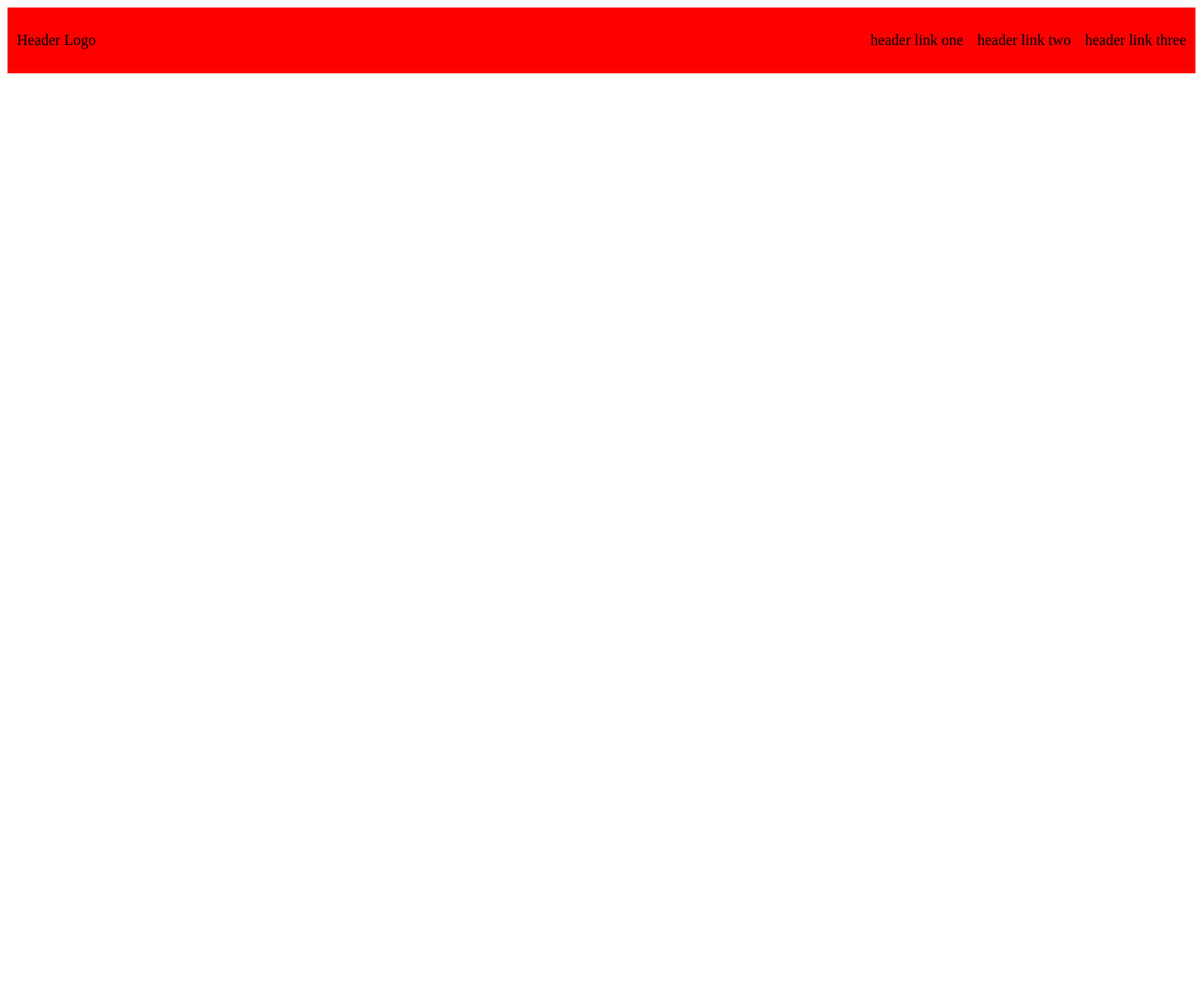
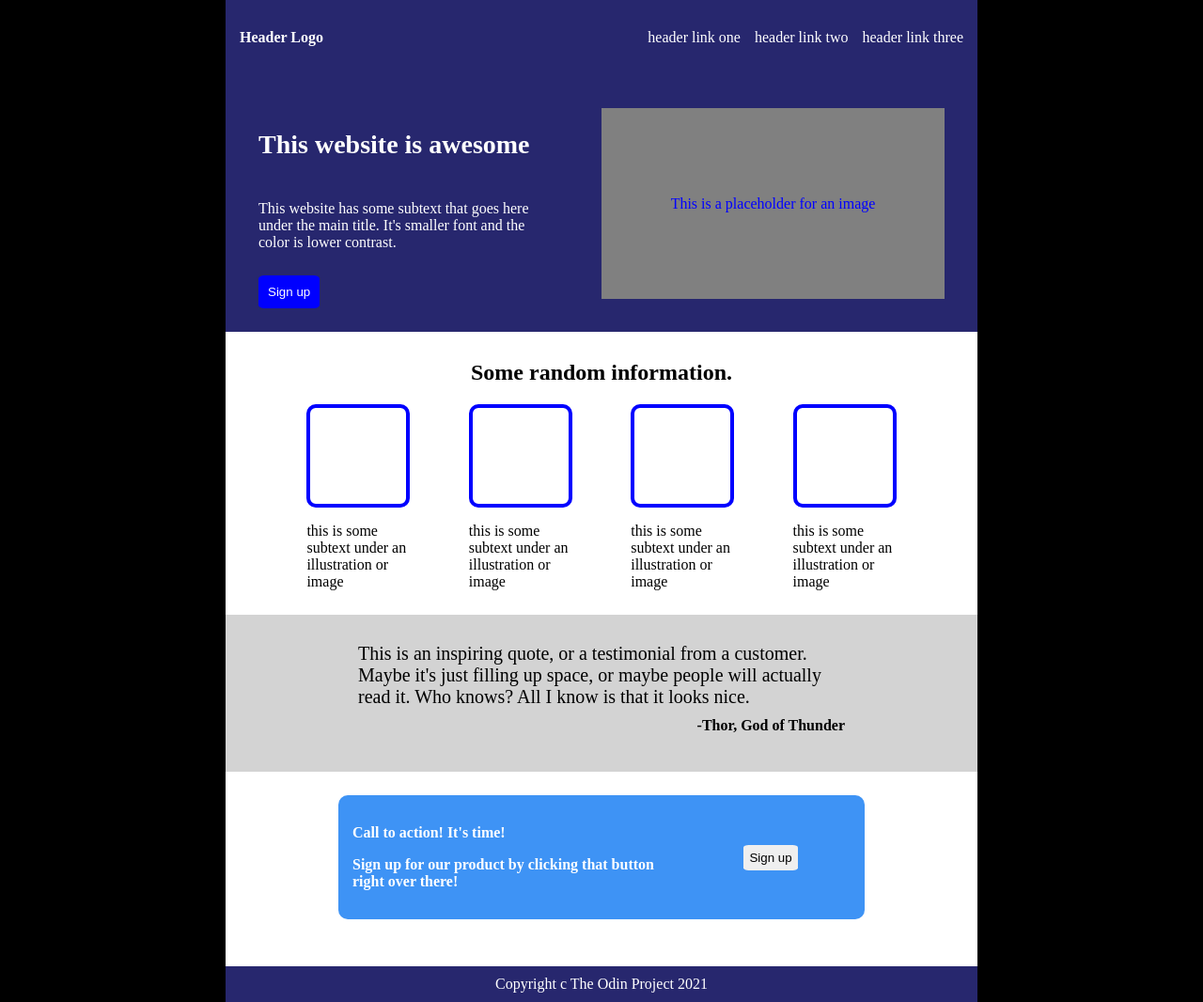
Before and after one commit to IslombekMir/HTML_CSS_Project, a plain HTML site: page index.html in a window 1280 px wide. Shown: the whole page at 94% size. Before the commit the page ends 800 px from the top, so only its background shows below. Drawn offline with Linux system fonts and the light colour scheme.

Commit message:
Finish the project

```diff
--- a/index.html
+++ b/index.html
@@ -18,15 +18,56 @@
                 <li>header link three</li>
             </ul>
         </div>
-        <div class="title-image"></div>
+        <div class="title-image">
+            <div class="title-left">
+                <h2>
+                    This website is awesome
+                </h2>
+                <p>
+                    This website has some subtext that goes here under the main title. It's smaller font and the color is lower contrast.
+                </p>
+                <button>
+                    Sign up
+                </button>
+            </div>
+            <div class="image">
+                This is a placeholder for an image
+            </div>
+            <!-- <img src="images/cornfield-8793923_1280.jpg" alt="an image of corn"> -->
+        </div>
     </header>
     <main>
-        <div class="random"></div>
-        <div class="inspiration"></div>
-        <div class="contact"></div>
+        <div class="random">
+            <h2>
+                Some random information.
+            </h2>
+            <div class="boxes">
+                <div class="box"><div></div><p>this is some subtext under an illustration or image</p></div>
+                <div class="box"><div></div><p>this is some subtext under an illustration or image</p></div>
+                <div class="box"><div></div><p>this is some subtext under an illustration or image</p></div>
+                <div class="box"><div></div><p>this is some subtext under an illustration or image</p></div>
+            </div>
+        </div>
+        <div class="inspiration">
+            <p class="quote">
+                This is an inspiring quote, or a testimonial from a customer. Maybe it's just filling up space, or maybe people will actually read it. Who knows? All I know is that it looks nice.
+            </p>
+            <p class="thor">
+                -Thor, God of Thunder
+            </p>
+        </div>
+        <div class="contact">
+            <div class="call-text">
+                <p>Call to action! It's time!</p>
+                <p>Sign up for our product by clicking that button right over there!</p>
+            </div>
+            <div class="button">
+                <button>Sign up</button>
+            </div>
+        </div>
     </main>
     <footer>
-
+        <p>Copyright c The Odin Project 2021</p>
     </footer>
 </body>
 </html>
--- a/styles/styles.css
+++ b/styles/styles.css
@@ -1,15 +1,23 @@
-
+body{
+    background-color: black;
+    width: 800px;
+    margin: 0 auto
+}
 
 body *{
     box-sizing: border-box;
-
 }
 
 .header {
-    background-color: red;
-    padding: 10px;
+    background-color: rgb(39, 39, 110);
+    color: white;
+    padding: 15px;
     display: flex;
     justify-content: space-between;
+}
+
+.header p{
+    font-weight: 700;
 }
 
 .header ul{
@@ -18,3 +26,139 @@ body *{
     padding: 0;
     gap: 15px;
 }
+
+.title-image{
+    background-color: rgb(39, 39, 110);
+    color: white;
+    display: flex;
+    gap: 20px;
+    padding: 15px;
+}
+
+.title-image *{
+    flex-grow: 1;
+    padding: 10px;
+}
+
+.title-left{
+    width: 0px;
+}
+
+.title-left button{
+    margin-left: 10px;
+    background-color: blue;
+    color: white;
+}
+
+.title-left h2{
+    font-size: 28px;
+}
+
+.image{
+    background-color: gray;
+    color: blue;
+    width: 0px;
+    padding: 20px;
+    display: flex;
+    justify-content: center;
+    align-items: center;
+    margin: 20px;
+}
+
+
+main{
+    background-color: white;
+    padding-bottom: 25px;
+}
+
+.random{
+    padding: 10px;
+}
+
+.random h2{
+    text-align: center;
+}
+
+.boxes{
+    background-color: white;
+    display: flex;
+    justify-content: center;
+    gap: 8%;
+    margin: 0 auto;
+}
+
+.box div{
+    width: 110px;
+    height: 110px;
+    background-color: white;
+    border-radius: 10px;
+    border: blue solid 4px;
+}
+
+.box p {
+    width: 110px;
+}
+
+.inspiration{
+    background-color: lightgray;
+    padding: 30px;
+}
+
+.quote{
+    width: 70%;
+    margin: 0 auto;
+    font-size: 20px;
+}
+
+.thor{
+    width: 70%;
+    text-align: right;
+    margin: 10px auto;
+    font-weight: 700;
+}
+
+.contact{
+    display: flex;
+    width: 70%;
+    margin: 25px auto;
+    background-color: rgb(62, 147, 245);
+    padding: 15px;
+    gap: 20px;
+    border-radius: 10px;
+}
+
+.call-text{
+    color: white;
+    font-weight: 600;
+    width: 0;
+    flex: 2;
+}
+
+.button{
+    width: 0;
+    flex: 1;
+    display: flex;
+    justify-content: center;
+    align-items: center;
+}
+
+.button button{
+    padding: 6px;
+}
+
+
+footer{
+    background-color: rgb(39, 39, 110);
+}
+
+footer p{
+    text-align: center;
+    color: white;
+    padding: 10px;
+    margin: 0;
+}
+
+button {
+    border-radius: 10%;
+    border: none;
+}
```
Also changed, not shown: images/cornfield-8793923_1280.jpg (added).
